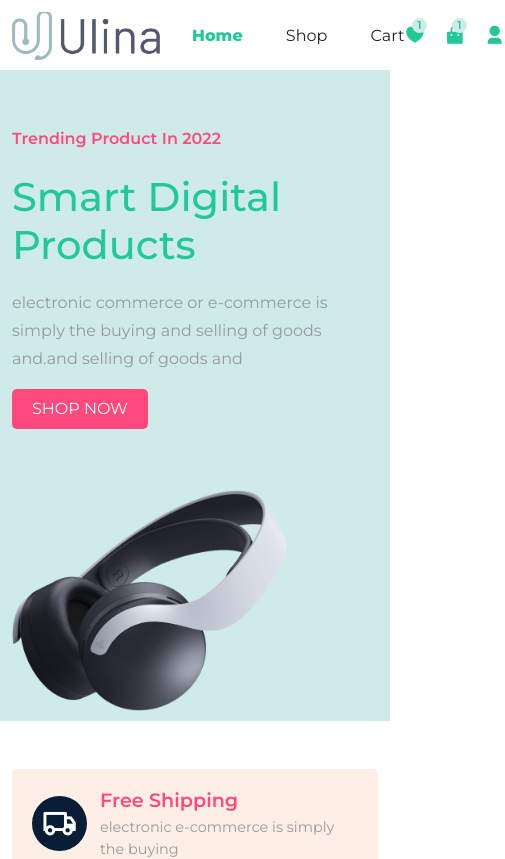
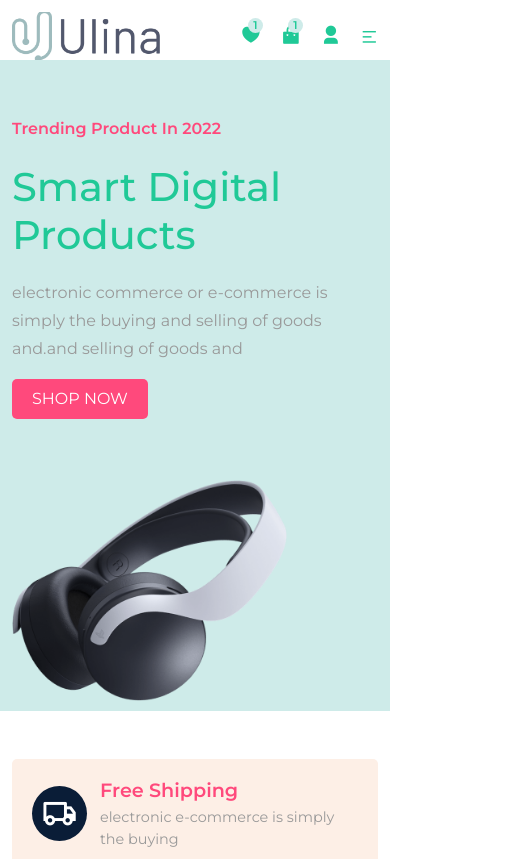
Before and after one commit to Tasnim63/ulina-shop, a React (Create React App) app: page /home in a window 390 px wide. Shown: the top 859 px of the page, 505 px wide, since content can reach past the window. Built offline with nearby package versions, Linux system fonts and the light colour scheme.

Commit message:
sticky nav added

```diff
--- a/src/components/Header/Header.css
+++ b/src/components/Header/Header.css
@@ -1,42 +1,40 @@
-.header{
+.header {
   width: 100%;
-    height:70px ;
+  height: 70px;
   line-height: 70px;
 }
-.nav_wrapper{
+.nav_wrapper {
   display: flex;
   align-items: center;
   justify-content: space-between;
 }
-.logo{
+.logo {
   display: flex;
   align-items: center;
-
 }
-.logo img{
+.logo img {
   width: 148px;
   height: 48px;
 }
-.menu{
+.menu {
   display: flex;
   align-items: center;
   column-gap: 2.7rem;
   margin-bottom: 0;
 }
-.nav_item a{
+.nav_item a {
   color: var(--text-gray-900);
   font-weight: 400;
   cursor: pointer;
-
 }
 
-.nav_icons{
-display:  flex;
+.nav_icons {
+  display: flex;
   align-items: center;
-column-gap:1.2rem ;
+  column-gap: 1.2rem;
   color: var(--text-teal);
 }
-.nav_icons span i{
+.nav_icons span i {
   font-size: 1.3rem;
   cursor: pointer;
 }
@@ -46,11 +44,11 @@
   position: relative;
   cursor: pointer;
 }
-.badge{
+.badge {
   position: absolute;
   top: 25%;
   right: -8%;
-   content: '';
+  content: "";
   width: 15px;
   height: 15px;
   display: flex;
@@ -59,27 +57,65 @@
   background-color: var(--card-bg-03);
   color: var(--text-teal);
   border-radius: 50px;
-   font-size: .7rem;
+  font-size: 0.7rem;
   font-weight: 600;
   z-index: 10;
 }
-.mobile_menu{
+.mobile_menu {
   font-size: 1.3rem;
   color: var(--text-teal);
   display: none;
 }
- .nav_active{
+.nav_active {
   font-weight: 900 !important;
   color: var(--text-teal) !important;
 }
-.sticky_header{
+.sticky_header {
   width: 100%;
   height: 70px;
   line-height: 70px;
-   position: sticky ;
+  position: sticky;
   top: 0;
   left: 0;
   z-index: 999;
   box-shadow: 3px 3px 8px -3px #ddd;
   background: white;
 }
+
+@media only screen and (max-width: 768px) {
+  .navigation {
+    position: fixed;
+    top: 0;
+    left: 0;
+    width: 100%;
+    height: 100%;
+    background: rgba(0, 0, 0, 0.53);
+    z-index: 9999;
+    display: none;
+  }
+  .menu {
+    position: absolute;
+    top: 0;
+    right: 0;
+    width: 250px;
+    height: 100%;
+    background: #fff;
+    z-index: 99999;
+    flex-direction: column;
+    align-items: center;
+    justify-content: center;
+  }
+  .nav_active {
+    display: block;
+  }
+  .mobile_menu {
+    display: block;
+  }
+  .mobile_menu span i {
+    font-size: 1.1rem !important;
+  }
+  .header {
+    width: 100%;
+    height: 60px;
+  }
+}
--- a/src/components/Header/Header.jsx
+++ b/src/components/Header/Header.jsx
@@ -1,9 +1,9 @@
+import { motion } from "framer-motion";
 import React, { useEffect, useRef } from "react";
-import { Container,Row } from "reactstrap";
+import { NavLink } from "react-router-dom";
+import { Container, Row } from "reactstrap";
+import navLogo from "../../assets/images/ulina-logo.png";
 import "./Header.css";
-import navLogo from "../../assets/images/ulina-logo.png";
-import { NavLink } from "react-router-dom";
-import { motion } from "framer-motion";
 const nav_links = [
   {
     path: "home",
@@ -20,6 +20,7 @@
 ];
 export default function Header() {
   const headerRef =useRef(null);
+  const menuRef =useRef(null)
   const  stickyHeaderFunc=()=>{
     window.addEventListener('scroll',() =>{
       if(document.body.scrollTop > 80 ||  document.documentElement.scrollTop > 80 ){
@@ -33,6 +34,8 @@
    stickyHeaderFunc()
    return () => window.removeEventListener('scroll',stickyHeaderFunc)
   },[])
+
+  const menuToggle =()=> menuRef.current.classList.toggle("nav_active")
   return (
     <header className="header" ref={headerRef}>
       <Container>
@@ -41,7 +44,7 @@
             <div className="logo">
               <motion.img whileTap={{scale: 1.2}}  src={navLogo} alt="" />
             </div>
-            <div className="navigation">
+            <div className="navigation" ref={menuRef} onClick={menuToggle}>
               <ul className="menu">
                 {nav_links.map((item, index) => (
                   <li className="nav_item" key={index}>
@@ -70,12 +73,13 @@
               <span>
                 <i class="ri-user-3-fill user_icons"></i>
               </span>
-            </div>
-            <div className="mobile_menu ">
-              <span>
+              <div className="mobile_menu ">
+              <span onClick={menuToggle}>
                 <i class="ri-menu-2-line"></i>
               </span>
             </div>
+            </div>
+
           </div>
         </Row>
       </Container>
```
Lines whose indentation alone changed are shown as unchanged.
